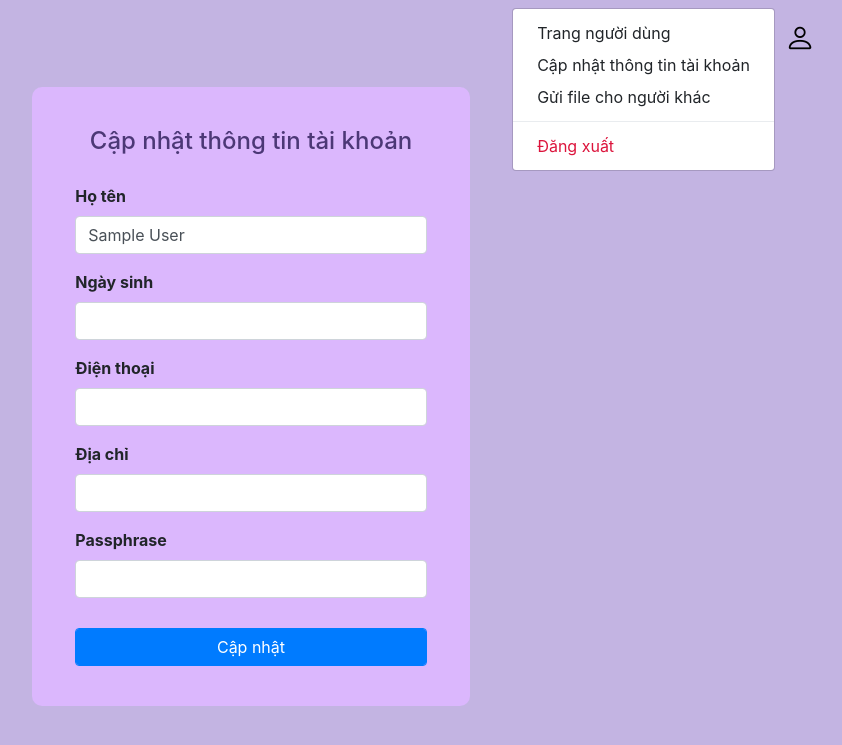
After one commit to ImDoneWithThisUsername/PRJ1-Encryption, a Django app: page /change_info/ in a window 1280 px wide, after a click that opens the changed part. The commit adds this page. Shown: the top 745 px of the page, without its empty margins (389-1231 px from the left). Run offline with Django 4.2, Linux system fonts and the light colour scheme; the visitor is signed in with stand-in values (Sample User, id 1); some libraries are stand-ins or nearby versions.

Commit message:
Thêm Cập nhật thông tin tài khoản.
TODO: Trường hợp đổi passphrase.

```diff
--- a/accounts/forms.py
+++ b/accounts/forms.py
@@ -11,3 +11,8 @@ class UploadFileForm(forms.ModelForm):
     class Meta:
         model = Document
         fields = ['document']
+
+class ChangeCustomUserForm(forms.ModelForm):
+    class Meta:
+        model = CustomUser
+        fields = ['name', 'birth', 'phone', 'address', 'passphrase']
--- a/accounts/models.py
+++ b/accounts/models.py
@@ -30,11 +30,12 @@ class CustomUser(AbstractUser):
     USERNAME_FIELD = 'email'
     REQUIRED_FIELDS = []
 
-    name = models.CharField(max_length=200)
-    birth = models.DateField(null=True)
-    phone = models.CharField(max_length=200)
+    name = models.CharField(max_length=200, blank=True)
+    birth = models.DateField(null=True, blank=True)
+    phone = models.CharField(max_length=200, blank=True)
     address = models.CharField(max_length=200, blank=True)
-    passphrase = models.CharField(max_length=200, null=False, blank=False)
+    passphrase = models.CharField(max_length=200, null=False, blank=True)
+
     private_key = models.BinaryField(null=True, blank=True)
     public_key = models.BinaryField(null=True, blank=True)
 
--- /dev/null
+++ b/accounts/templates/pages/change_info.html
@@ -0,0 +1,85 @@
+{% extends 'pages/main.html' %}
+{% load static %}
+
+{% block style %}
+.form{
+    margin: auto;
+    margin-top:10px;
+    padding: 40px 50px;
+    width: 35%;
+    background: #dbb7fd ;
+    border-radius:10px;
+}
+.title_name{
+    color:#4C3876 ;
+    margin-bottom: 20px;
+    font-weight: 800;
+    font-size: 30px;
+    text-align:center;
+}
+.col-12{
+    margin-top: 30px;
+}
+{% endblock style %}
+
+{% block content %}
+{% if messages %}
+{% for message in messages %}
+  <div class="alert {{ message.tags }} alert-dismissible" role="alert">
+    <button type="button" class="close" data-dismiss="alert" aria-label="Close">
+      <span aria-hidden="true">&times;</span>
+    </button>
+    {{ message }}
+  </div>
+{% endfor %}
+{% endif %}
+<div class="form">
+    <div class="title_name">
+		<div class="d-flex justify-content-center">
+			<h4>Cập nhật thông tin tài khoản</h4>
+		</div>
+	</div>
+    <form method="POST" action="" class="row g-3">
+			{% csrf_token %}
+			<div class="form-outline">
+				<label class="form-label" for="name"><b>Họ tên</b></label>
+				{{form.name}}
+			</div>
+
+			<div class="form-outline">
+				<label class="form-label" for="birth"><b>Ngày sinh</b></label>
+				{{form.birth}}
+			</div>
+
+            <div class="form-outline">
+				<label class="form-label" for="phone"><b>Điện thoại</b></label>
+				{{form.phone}}
+			</div>
+
+			<div class="form-outline">
+				<label class="form-label" for="address"><b>Địa chỉ</b></label>
+				{{form.address}}
+			</div>
+
+			<div class="form-outline">
+				<label class="form-label" for="passphrase"><b>Passphrase</b></label>
+				{{form.passphrase}}
+			</div>
+
+            <div style="margin-top:30px;">
+                <input class="btn btn-primary" type="submit" name="update" value="Cập nhật">
+            </div>
+    </form>
+</div>
+
+<script>
+
+    var form_fields = document.getElementsByTagName('input')
+
+    for (var field in form_fields){
+        form_fields[field].className += ' form-control'
+
+    }
+</script>
+
+{% endblock content %}
--- a/accounts/templates/pages/navbar.html
+++ b/accounts/templates/pages/navbar.html
@@ -35,18 +35,16 @@
 {% load static %}
 
 <nav class="navbar navbar-expand-lg">
-    <a class="navbar-brand" href="{% url 'dashboard' %}">
-        <i class="fa fa-home" style="font-size:48px"></i>
-    </a>
+    <a class="navbar-brand"></a>
     <ul class="navbar-nav">
         <li class="nav-item dropdown dropleft">
-            <i class="nav-link bi bi-person " href="#" role="button" id="dropdownMenuLink" data-bs-toggle="dropdown" aria-expanded="false"></i>
+            <i class="nav-link bi bi-person" style="font-size:30px;" href="#" role="button" id="dropdownMenuLink" data-bs-toggle="dropdown" aria-expanded="false"></i>
             <div class="dropdown-menu" aria-labelledby="navbarDropdown">
                 <a class="dropdown-item" href="{% url 'dashboard' %}">Trang người dùng</a>
-                <a class="dropdown-item" href="">Cập nhật thông tin tài khoản</a>
+                <a class="dropdown-item" href="{% url 'change_info' %}">Cập nhật thông tin tài khoản</a>
+                <a class="dropdown-item" href="{% url 'send_file' %}">Gửi file cho người khác</a>
                 <div class="dropdown-divider"></div>
-                <a class="dropdown-item" href="{% url 'send_file' %}">Gửi file cho người khác</a>
-                <a class="dropdown-item" href="{% url 'logout' %}">Đăng xuất</a>
+                <a class="dropdown-item" href="{% url 'logout' %}" style="color:crimson;">Đăng xuất</a>
             </div>
         </li>
     </ul>
--- a/accounts/templates/pages/send_file.html
+++ b/accounts/templates/pages/send_file.html
@@ -30,13 +30,12 @@
   <form class="row g-3" method="POST" action="" enctype="multipart/form-data" style="margin-top: 30px;">
     {% csrf_token %}
     <div class="form-outline" >
-      <label for="form2Example17" class="form-label" >Nhập email người nhận</label>
+      <label for="form2Example17" class="form-label" >Nhập email người nhận:</label>
       <input type="text" name="receiver" required style="margin-left: 10px; width:40%;">
     </div>
     {{ form.as_p }}
     <div style="height:200px">
-      <a href="{% url 'dashboard' %}" class="btn btn-primary trigger-btn" style="margin-right:50px">Trở về trang chủ</a>
-      <input class="btn btn-primary trigger-btn" type="submit" name="update" value="Gửi" style="margin-left:50px">
+      <input class="btn btn-primary trigger-btn" style="font-size:18px; width: 100px;" type="submit" name="update" value="Gửi">
     </div>
   </form>
 </div>
--- a/accounts/urls.py
+++ b/accounts/urls.py
@@ -8,6 +8,7 @@ urlpatterns = [
    path('register/', views.register,name='register'),
    path('logout/', views.logoutUser, name='logout'),
    path('dashboard/', views.dashboard, name='dashboard'),
-   path('send_file/', views.send_file, name='send_file'),
+   path('send_file/', views.sendFile, name='send_file'),
+   path('change_info/', views.changeInfo, name='change_info'),
 
 ] + static(settings.MEDIA_URL, document_root=settings.MEDIA_ROOT)
--- a/accounts/views.py
+++ b/accounts/views.py
@@ -22,13 +22,6 @@ def register(request):
             user.public_key = key.public_key().export_key()
 
             user.save()
-            #group = Group.objects.get(name='custom_user')
-
-            #if group == None:
-            #    raise ValueError('Chưa có group custom_user')
-
-            #user.groups.add(group)
-
             messages.success(request, 'Tạo tài khoản thành công.')
             return redirect('login')
 
@@ -68,13 +61,12 @@ def dashboard(request):
     user = CustomUser.objects.get(email=email)
     files = Document.objects.filter(receiver=user)
     context = {
-
         'files':files
     }
 
     return render(request, 'pages/dashboard.html', context)
 
-def send_file(request):
+def sendFile(request):
     if request.method == 'POST':
         form = UploadFileForm(request.POST, request.FILES)
 
@@ -98,3 +90,19 @@ def send_file(request):
     else:
         form = UploadFileForm()
     return render(request, 'pages/send_file.html', {'form': form})
+
+def changeInfo(request):
+    #autofill
+    user = request.user
+    form = ChangeCustomUserForm(instance=user)
+    #submit
+    if request.method == 'POST':
+        form = ChangeCustomUserForm(request.POST, instance=user)
+
+    if form.is_valid():
+            form.save()
+            messages.success(request,'Thay đổi thông tin thành công')
+            return redirect('change_info')
+
+    context = {'form':form}
+    return render(request, 'pages/change_info.html', context)
```
Also changed, not shown: static/script/main.js (deleted, +0 -23 lines), accounts/migrations/0009_alter_customuser_birth_alter_customuser_name_and_more.py (added).
